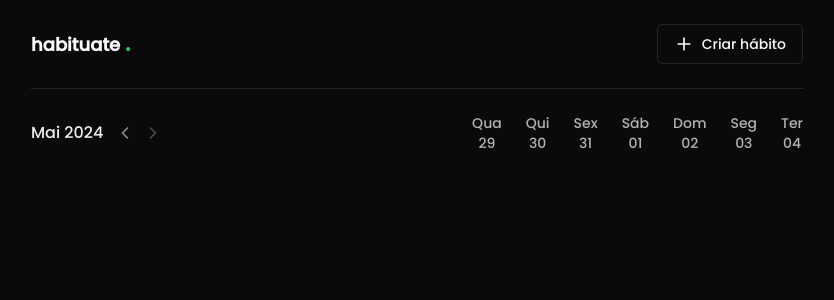
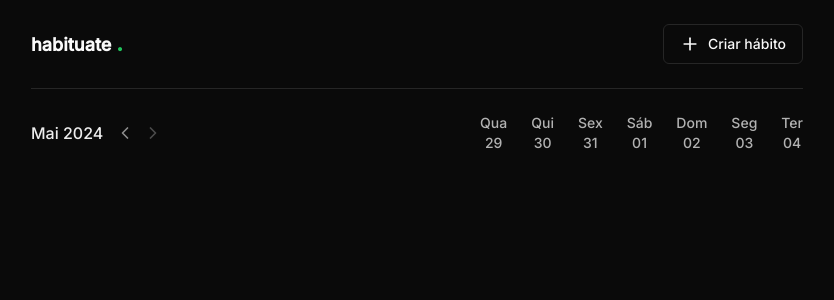
Before and after one commit to duardodev/habituate-web, a Next.js app: page / in a window 1280 px wide. Shown: the top 300 px of the page, without its empty margins (223-1057 px from the left). Built offline with nearby package versions, Linux system fonts and the light colour scheme.

Commit message:
style: change the font to Inter

```diff
--- a/src/app/layout.tsx
+++ b/src/app/layout.tsx
@@ -1,9 +1,9 @@
 import type { Metadata } from 'next';
-import { Poppins } from 'next/font/google';
+import { Inter } from 'next/font/google';
 import { Header } from '@/components/header';
 import './globals.css';
 
-const inter = Poppins({
+const inter = Inter({
   subsets: ['latin'],
   weight: '500',
 });
```
